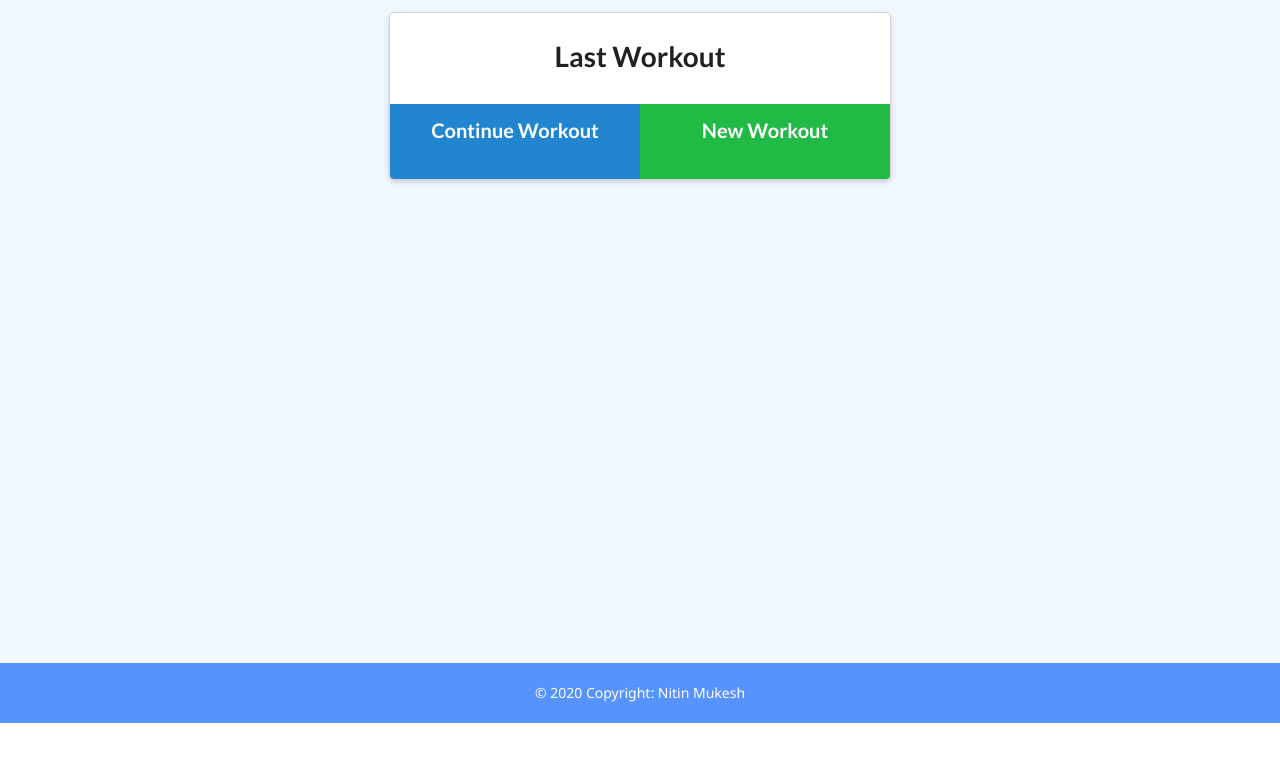
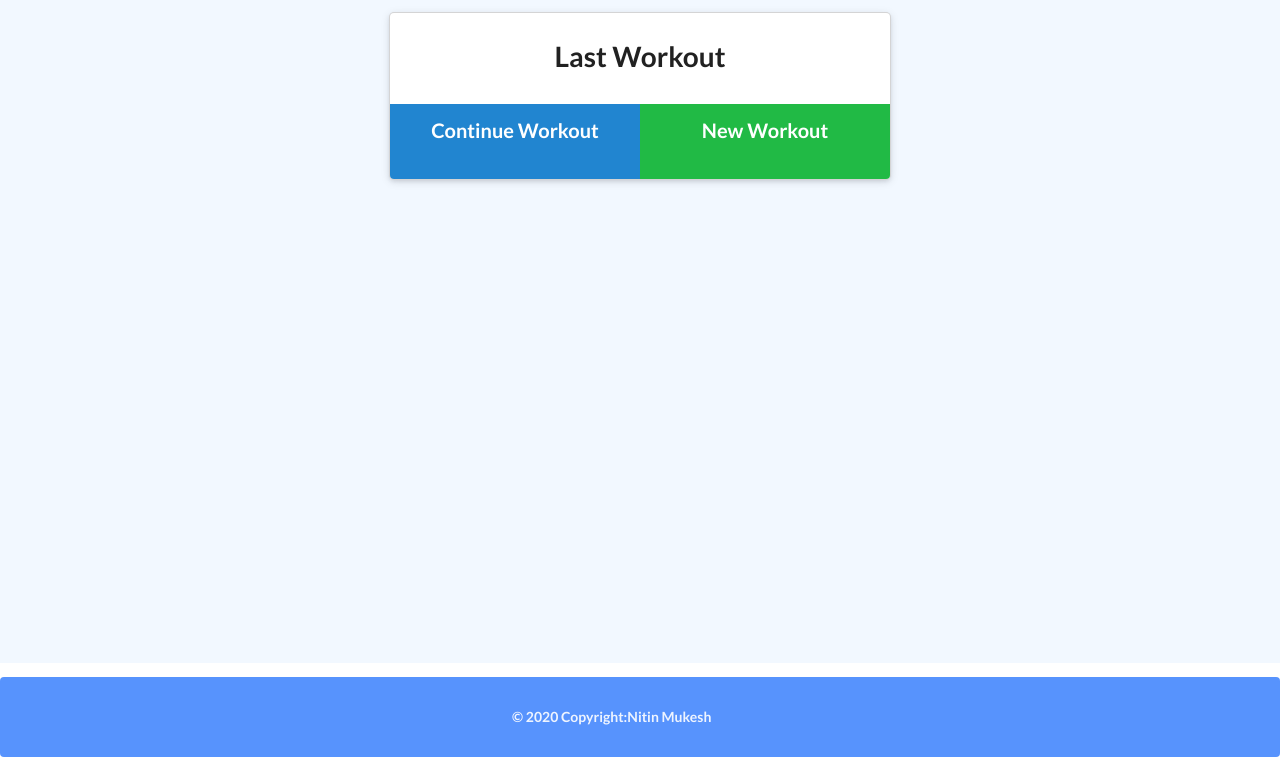
Before and after one commit to nitinmuk/fitness-tracker, a website: page public/index.html in a window 1280 px wide. Shown: the part 217-974 px from the top of the page. Before the commit the page ends 940 px from the top, so only its background shows below. Drawn offline with nearby package versions, Linux system fonts and the light colour scheme; no server answers.

Commit message:
Updated Footer to use UI sematic classes

```diff
--- a/public/index.html
+++ b/public/index.html
@@ -46,13 +46,13 @@
 </body>
 
 <!-- Footer starts -->
-<footer class="bottom footer">
+<div class="ui borderless inverted menu" style="height: 80px; background-color:#5793fd;">
   <!-- Copyright starts-->
-  <div class="footer-copyright text-center py-3">
-      &copy; 2020 Copyright:
-      <a href="https://github.com/nitinmuk/" target="_blank">Nitin Mukesh</a>
+  <div class="header item" style="padding-left: 40%;">
+    &copy; 2020 Copyright:
+    <a href="https://github.com/nitinmuk/" target="_blank">Nitin Mukesh</a>
   </div>
   <!-- Copyright ends-->
-</footer>
+</div>
 
 </html>
--- a/public/style.css
+++ b/public/style.css
@@ -435,11 +435,3 @@ form > button {
     right: -320px;
   }
 }
-
-.footer {
-  height: 50;
-  padding: 20px;
-  text-align: center;
-  background-color: #5793fd;
-  color: white;
-}
```
